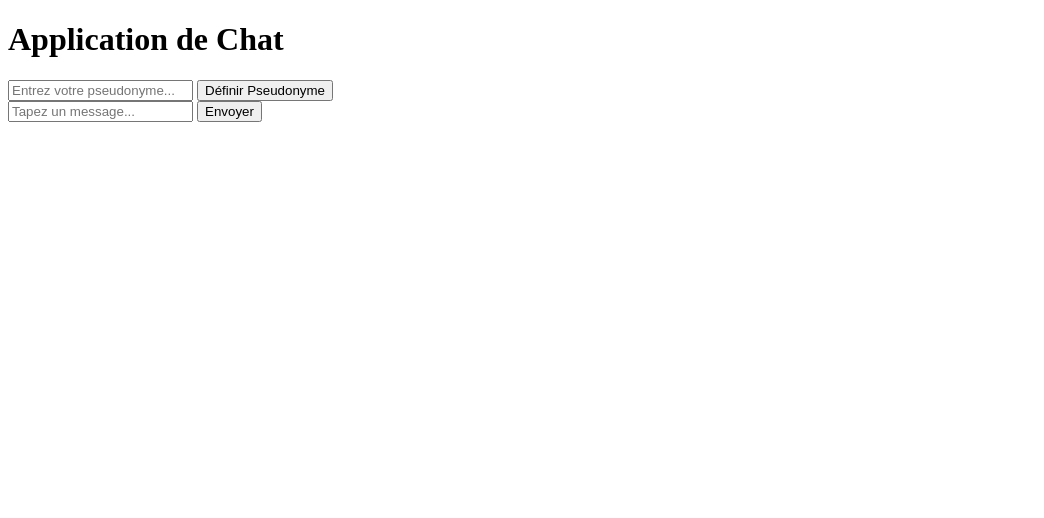
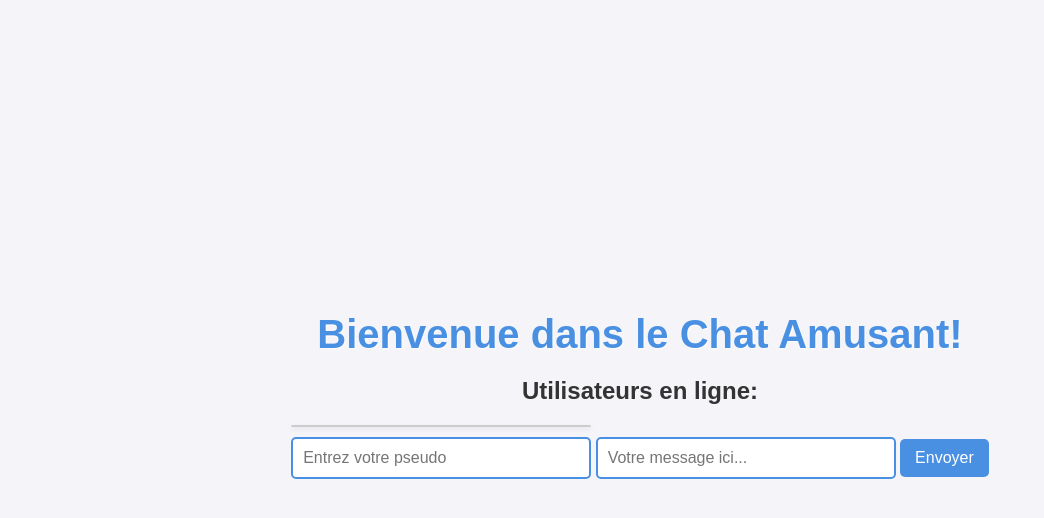
Before and after one commit to caperuisseau/newer-message, a website: page public/index.html in a window 1280 px wide. Shown: the whole page, without its empty margins (0-1044 px from the left). Drawn offline with nearby package versions, Linux system fonts and the light colour scheme; no server answers.

Commit message:
Update index.html

```diff
--- a/public/index.html
+++ b/public/index.html
@@ -3,17 +3,32 @@
 <head>
     <meta charset="UTF-8">
     <meta name="viewport" content="width=device-width, initial-scale=1.0">
-    <title>Application de Chat Simple</title>
-    <script src="https://cdn.socket.io/4.6.1/socket.io.min.js"></script>
-    <script src="app.js" defer></script>
+    <title>Chat Amusant</title>
+    <link rel="stylesheet" href="styles.css">
+    <script src="https://cdn.socket.io/4.0.0/socket.io.min.js"></script>
 </head>
 <body>
-    <h1>Application de Chat</h1>
-    <input id="username" placeholder="Entrez votre pseudonyme..." />
-    <button id="setUser">Définir Pseudonyme</button>
-    <br>
-    <input id="message" placeholder="Tapez un message..." />
-    <button id="send">Envoyer</button>
-    <ul id="messages"></ul>
+    <div class="container">
+        <h1>Bienvenue dans le Chat Amusant!</h1>
+
+        <div class="chat-container">
+            <div class="user-list">
+                <h2>Utilisateurs en ligne:</h2>
+                <ul id="user-list"></ul>
+            </div>
+
+            <div class="messages-container">
+                <ul id="messages"></ul>
+            </div>
+
+            <div class="input-container">
+                <input id="username" type="text" placeholder="Entrez votre pseudo" required />
+                <input id="message" type="text" placeholder="Votre message ici..." required />
+                <button id="send-button">Envoyer</button>
+            </div>
+        </div>
+    </div>
+
+    <script src="app.js"></script>
 </body>
 </html>
```
